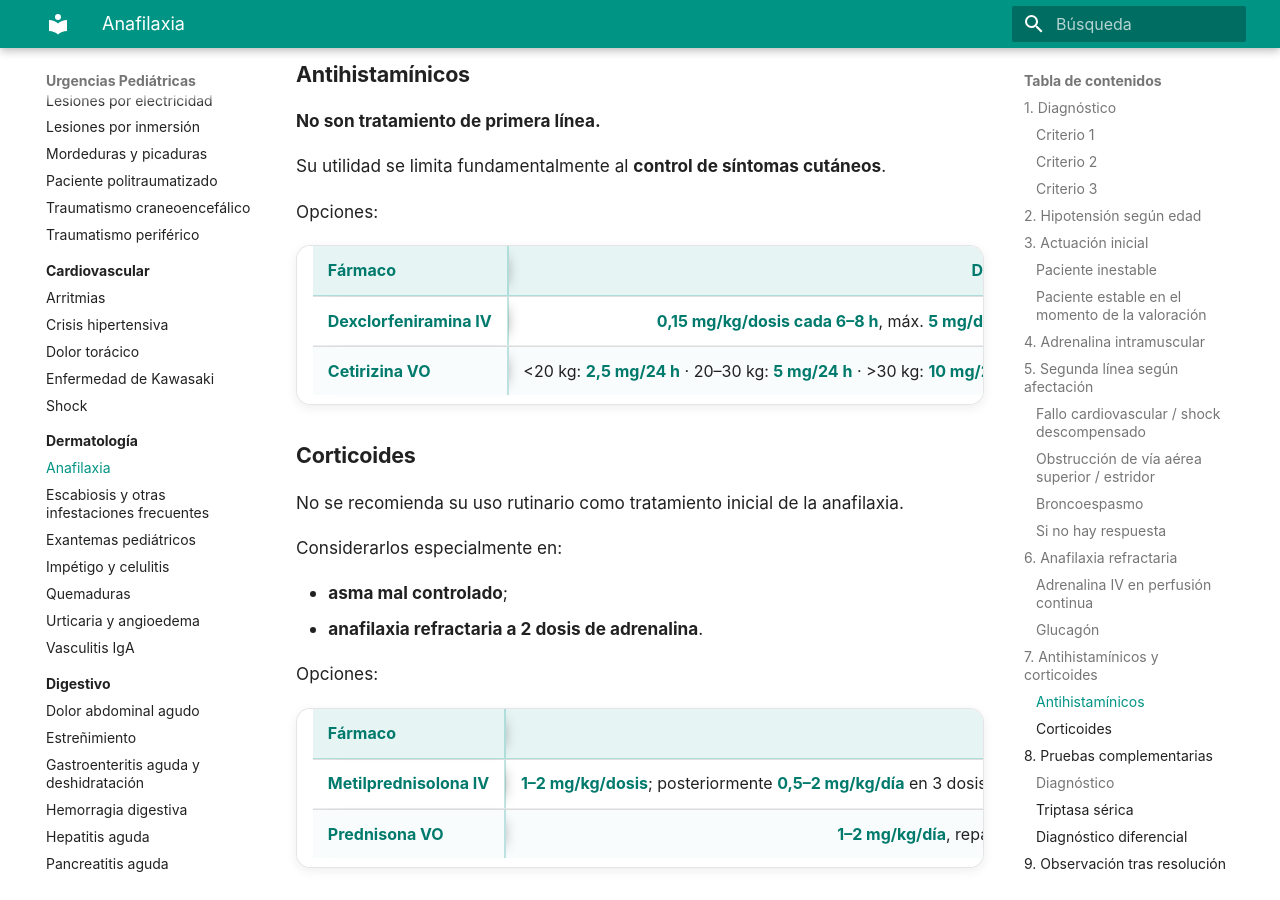
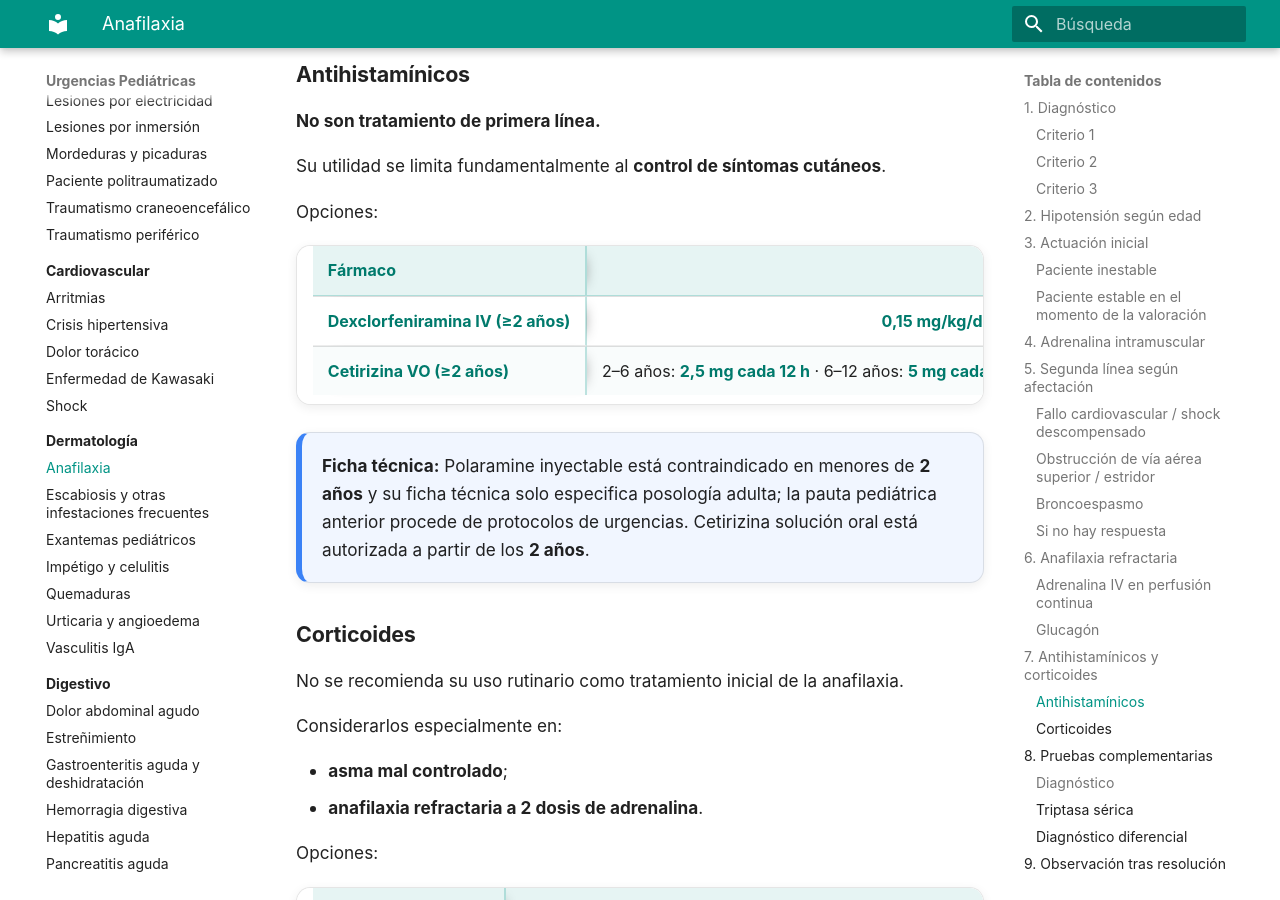
Before and after one commit to gonzaloares/urgencias-pediatricas, an MkDocs documentation site: the page built from docs/alergia/anafilaxia.md, in a window 1280 px wide and 900 px high, scrolled down 5764 px. Built offline with MkDocs 1.6.1 and Material for MkDocs 9.7.7, drawn with Linux system fonts in a browser that asks for light colours; some of the changed text lies outside the part shown.

Commit message:
Aclara edades de antihistamínicos en anafilaxia

```diff
--- a/docs/alergia/anafilaxia.md
+++ b/docs/alergia/anafilaxia.md
@@ -198,8 +198,12 @@ Opciones:
 
 | Fármaco | Dosis |
 |---|---:|
-| **Dexclorfeniramina IV** | **0,15 mg/kg/dosis cada 6–8 h**, máx. **5 mg/dosis** |
-| **Cetirizina VO** | <20 kg: **2,5 mg/24 h** · 20–30 kg: **5 mg/24 h** · >30 kg: **10 mg/24 h** |
+| **Dexclorfeniramina IV (≥2 años)** | **0,15 mg/kg/dosis cada 6–8 h**, máx. **5 mg/dosis** |
+| **Cetirizina VO (≥2 años)** | 2–6 años: **2,5 mg cada 12 h** · 6–12 años: **5 mg cada 12 h** · >12 años: **10 mg cada 24 h** |
+
+<div class="clinical-card clinical-card-note">
+  <strong>Ficha técnica:</strong> Polaramine inyectable está contraindicado en menores de <b>2 años</b> y su ficha técnica solo especifica posología adulta; la pauta pediátrica anterior procede de protocolos de urgencias. Cetirizina solución oral está autorizada a partir de los <b>2 años</b>.
+</div>
 
 ### Corticoides
 
@@ -359,3 +363,5 @@ Dar de alta únicamente si no existe recurrencia de síntomas durante el periodo
 ## 13. Bibliografía
 
 1. Olabarri García M. **Anafilaxia en Urgencias.** Protocolos diagnósticos y terapéuticos en Urgencias de Pediatría. Sociedad Española de Urgencias de Pediatría. 4.ª ed. 2024. [SEUP](https://seup.org/wp-content/uploads/2024/04/7_Anafilaxia_4ed.pdf)
+2. Agencia Española de Medicamentos y Productos Sanitarios (AEMPS). **Polaramine 5 mg/ml solución inyectable: ficha técnica.** [CIMA](https://cima.aemps.es/cima/dochtml/ft/40135/FT_40135.html)
+3. Agencia Española de Medicamentos y Productos Sanitarios (AEMPS). **Cetirizina 1 mg/ml solución oral: ficha técnica.** [CIMA](https://cima.aemps.es/cima/dochtml/ft/60279/FichaTecnica_60279.html)
```
